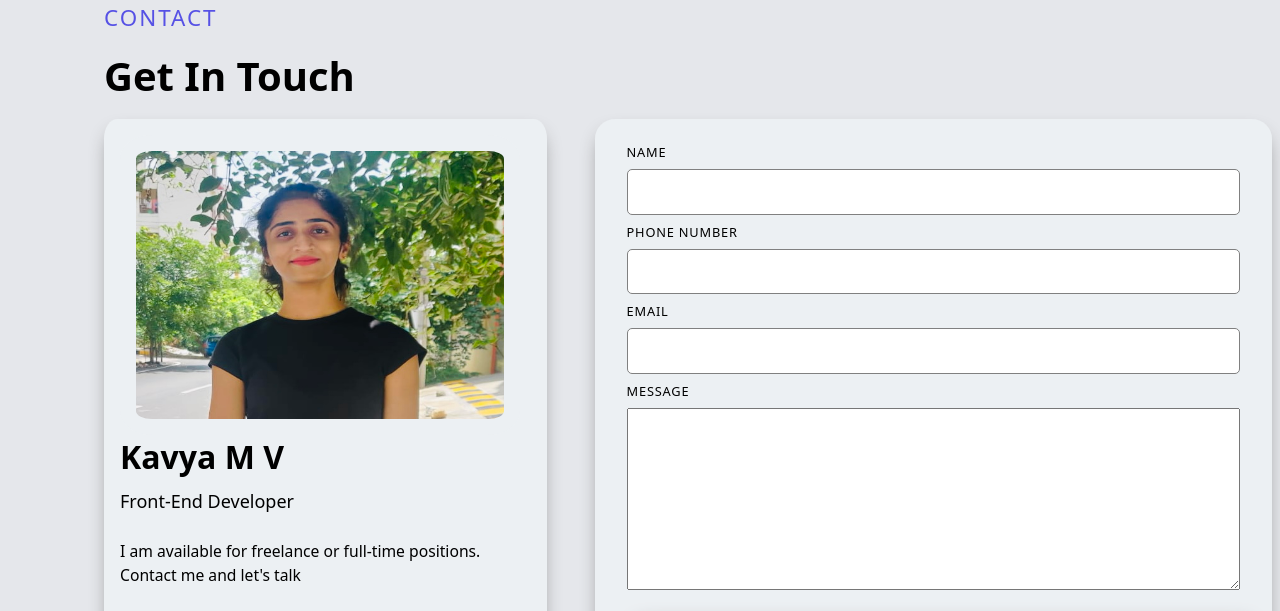
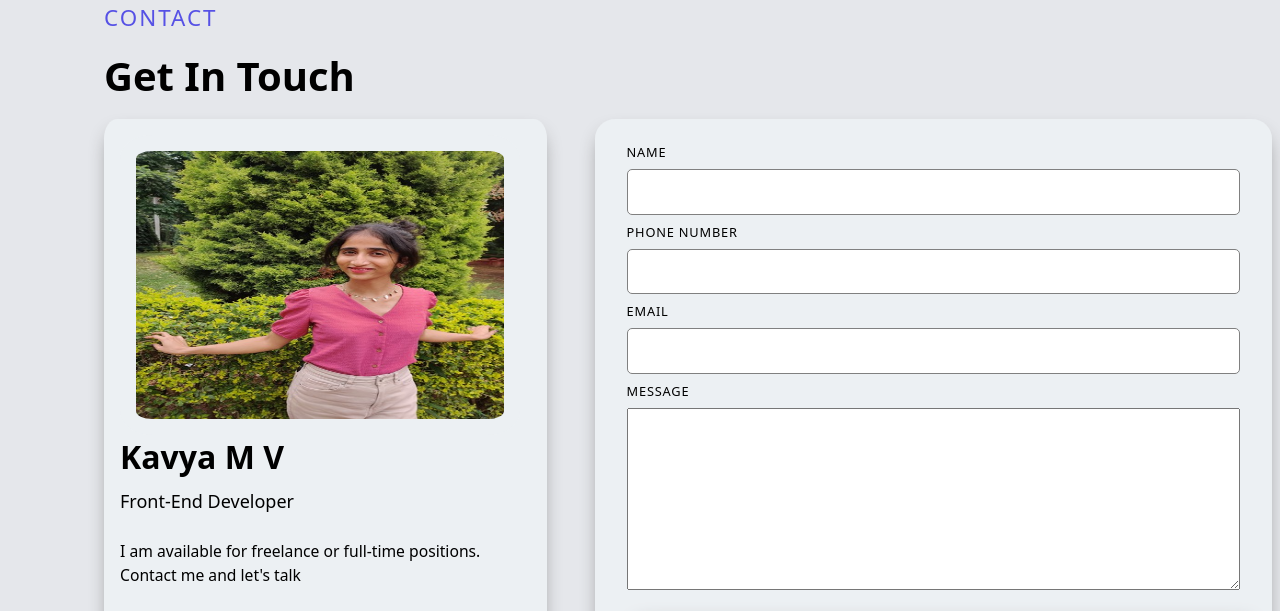
Before and after one commit to KavyaMVG/KavyaMVG.github.io, a plain HTML site: page index.html in a window 1280 px wide. Shown: the part 3320-3931 px from the top of the page. Drawn offline with Linux system fonts and the light colour scheme.

Commit message:
Changed the image

```diff
--- a/index.html
+++ b/index.html
@@ -243,7 +243,7 @@
       <div class="d-grid">
         <div class="left-side">
           <img
-            src="/images/d818b806-287d-4f99-8fba-138a2f769a3a.jpg"
+            src="./images/Kav (1).jpg"
             width="400px"
             height="300px"
             class="left-side-img"
```
Also changed, not shown: images/Kav (1).jpg (added), images/d818b806-287d-4f99-8fba-138a2f769a3a.jpg (deleted).
